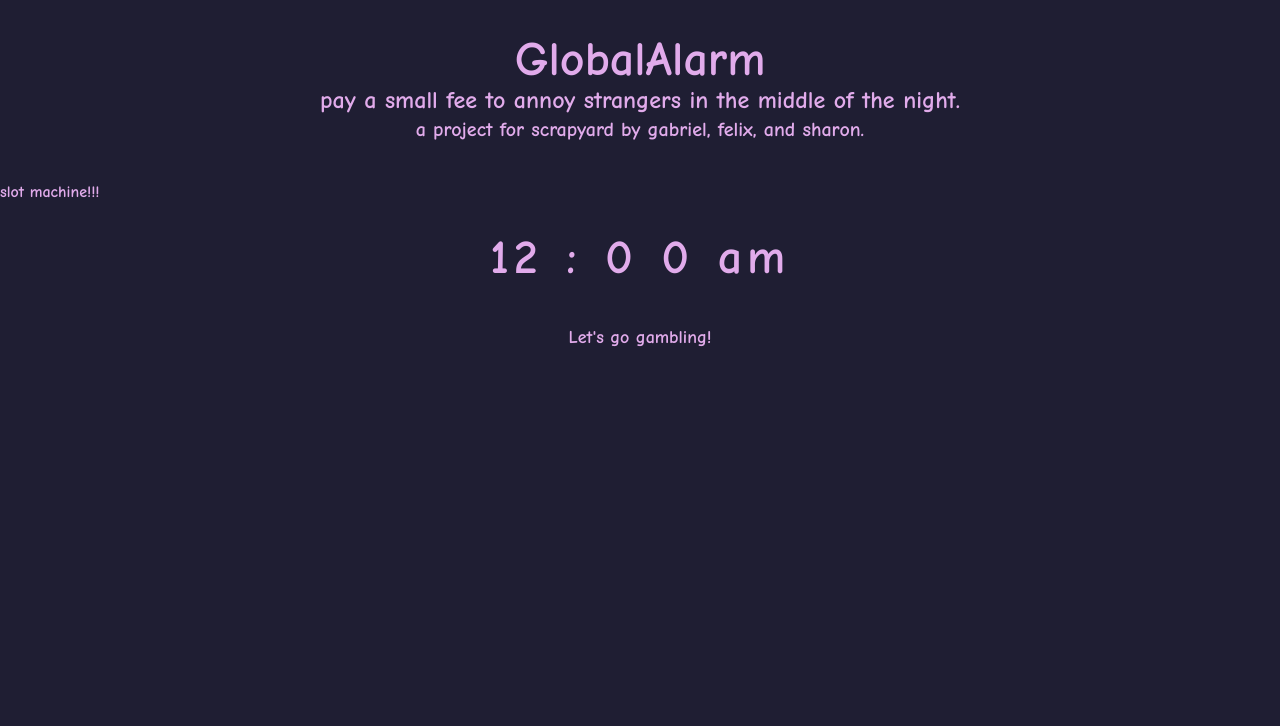
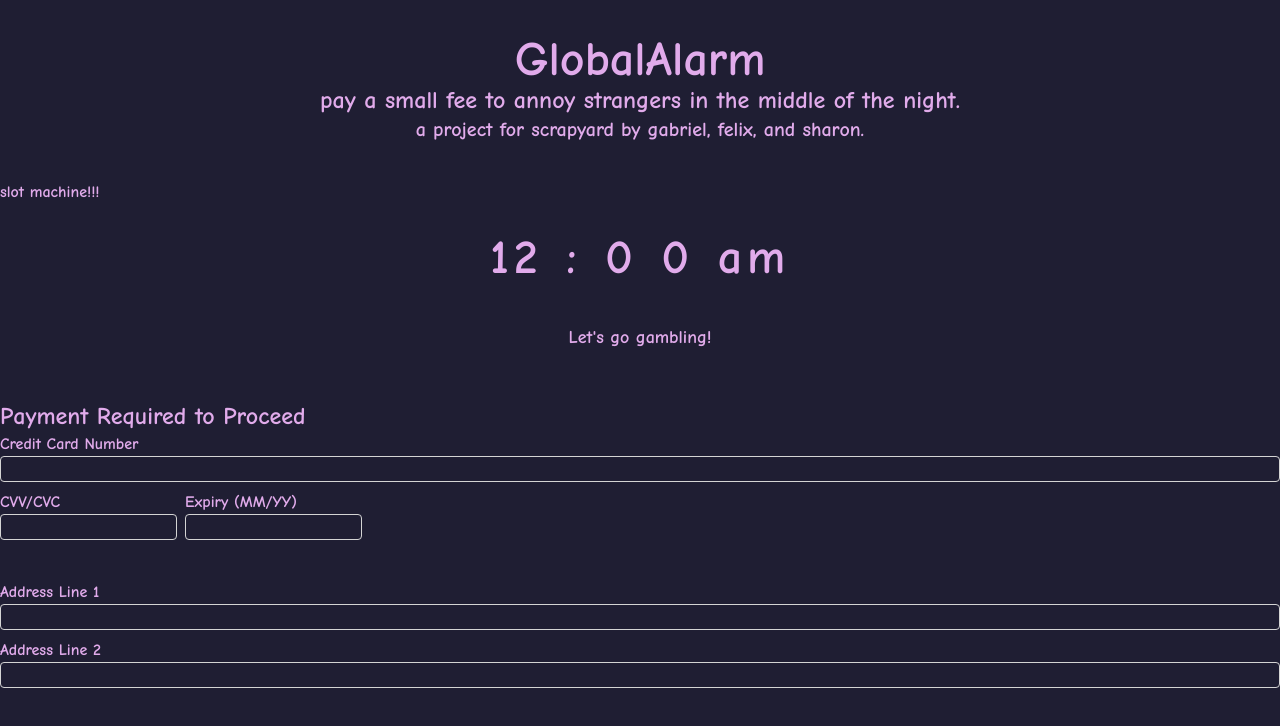
Before and after one commit to gbtsui/global-alarm-server, a Next.js app: page / in a window 1280 px wide. Shown: the top 726 px of the page. Built offline with nearby package versions, Linux system fonts and the light colour scheme.

Commit message:
feat: payment screen (modal wip)

```diff
--- /dev/null
+++ b/src/app/components/paymentModal.tsx
@@ -0,0 +1,32 @@
+export default function PaymentModal() {
+    return (
+    <div>
+        <h3 className={"text-2xl"}>Payment Required to Proceed</h3>
+        <div className={"flex flex-col space-y-2"}>
+            <div className={"flex flex-col"}>
+                <label>Credit Card Number</label>
+                <input type='number' className='border-1 border-neutral-300 rounded-sm'></input>
+            </div>
+            <div className={"flex flex-row space-x-2 mb-5"}>
+                <div className={"flex flex-col"}>
+                <label>CVV/CVC</label>
+                <input type='number' className='border-1 border-neutral-300 rounded-sm'></input>
+            </div>
+
+            <div className={"flex flex-col"}>
+                <label>Expiry (MM/YY)</label>
+                <input type='text' className='border-1 border-neutral-300 rounded-sm'></input>
+            </div>
+            </div>
+            <div className={"flex flex-col mt-5"}>
+                <label>Address Line 1</label>
+                <input type='number' className='border-1 border-neutral-300 rounded-sm'></input>
+            </div>
+            <div className={"flex flex-col"}>
+                <label>Address Line 2</label>
+                <input type='number' className='border-1 border-neutral-300 rounded-sm'></input>
+            </div>
+         </div>
+    </div>
+    )
+}
--- a/src/app/page.tsx
+++ b/src/app/page.tsx
@@ -1,5 +1,6 @@
 "use client"
 import SlotMachine from "@/app/components/SlotMachine";
+import PaymentModal from "@/app/components/paymentModal";
 
 export default function MainPage() {
   return (
@@ -16,6 +17,7 @@ export default function MainPage() {
             <h3>slot machine!!!</h3>
               <SlotMachine onFinish={(result) => console.log(result)} />
           </div>
+          <PaymentModal />
       </div>
   )
 }
```
